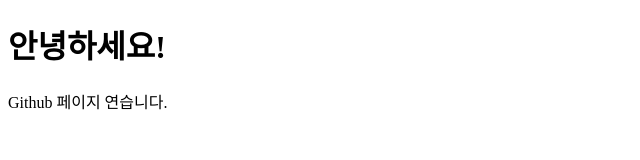
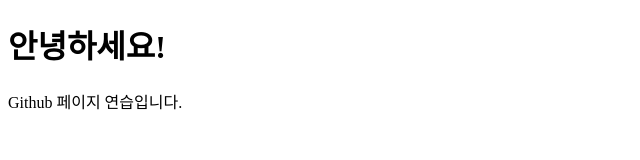
Before and after one commit to kimsejin123/Kimsejin123.github.io, a plain HTML site: page index.html in a window 1280 px wide. Shown: the full height of the page, 0-640 px from the left. Drawn offline with Linux system fonts and the light colour scheme.

Commit message:
페이지 수정

```diff
--- a/index.html
+++ b/index.html
@@ -9,6 +9,6 @@
 <body>
     <h1>안녕하세요!</h1>
 
-    Github 페이지 연습니다.
+    Github 페이지 연습입니다.
 </body>
 </html>
```
